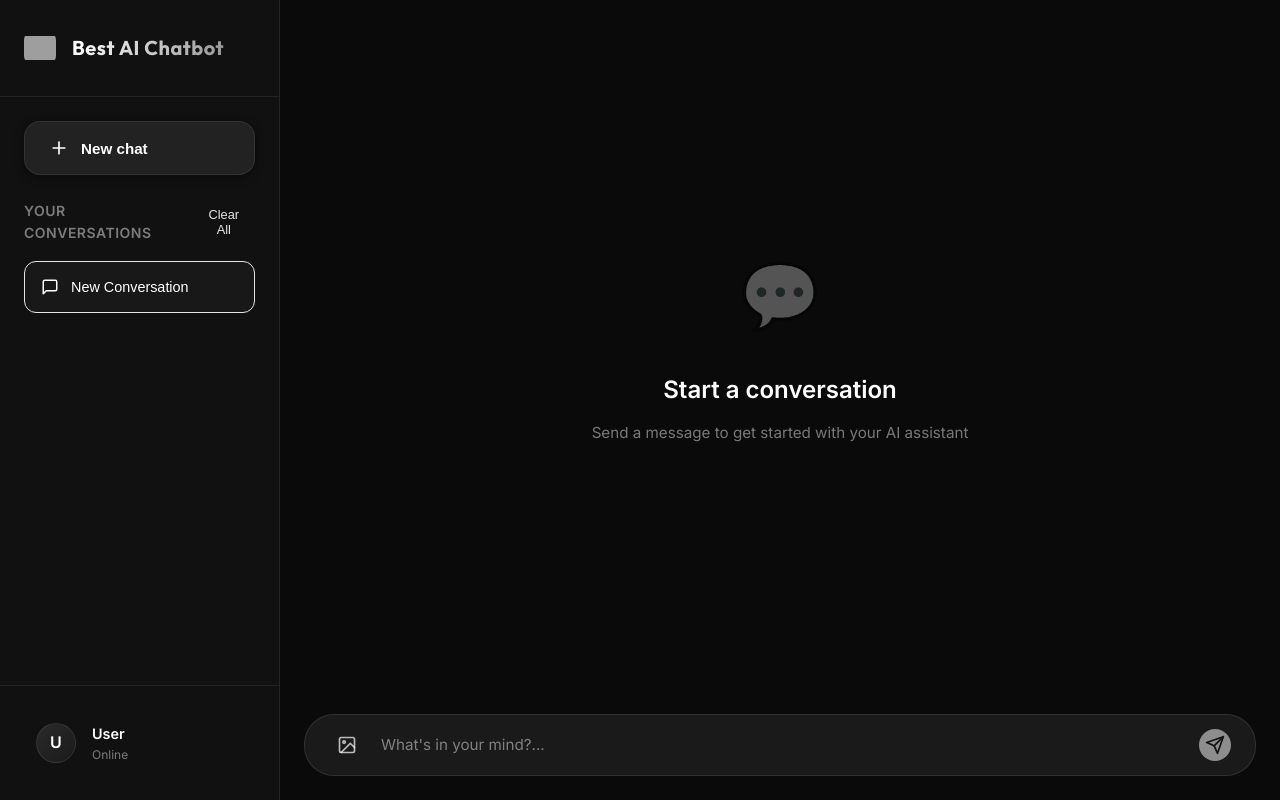
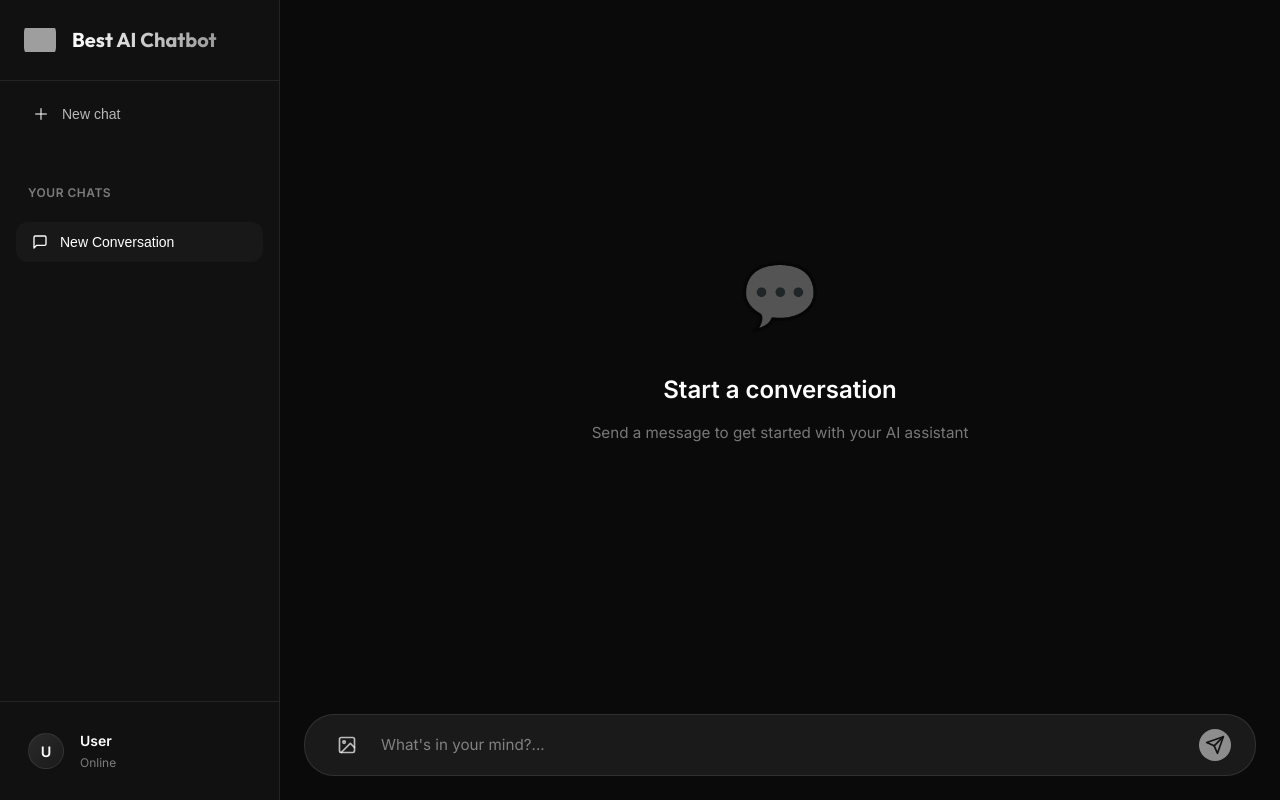
Before and after one commit to bestpatcharapon/my-ai-web, a React (Vite) app: page / in a window 1280 px wide. Both pictures are taken after a click on the button "New chat". Built offline with nearby package versions, Linux system fonts and the light colour scheme; grey boxes are pictures that could not be loaded.

Commit message:
Redesign Sidebar to match ChatGPT style
- Changed 'New chat' from button to list item
- Simplified header to 'Your chats' (small label)
- Removed 'Clear All' button
- Unified styling for all list items
- Cleaner, more professional appearance
- Reduced spacing for compact look

```diff
--- a/src/components/Sidebar.css
+++ b/src/components/Sidebar.css
@@ -9,9 +9,8 @@
 }
 
 .sidebar-header {
-  padding: var(--spacing-xl) var(--spacing-lg);
+  padding: var(--spacing-lg);
   border-bottom: 1px solid var(--glass-border);
-  animation: fadeIn 0.4s ease-out;
 }
 
 .sidebar-title-wrapper {
@@ -31,93 +30,23 @@
   font-family: var(--font-heading);
   font-size: 1.25rem;
   font-weight: 700;
-  letter-spacing: 0.5px;
 }
 
-.new-chat-btn {
-  margin: var(--spacing-lg);
-  padding: var(--spacing-md) var(--spacing-lg);
-  background: var(--bg-elevated);
-  color: var(--text-primary);
-  border: 1px solid var(--glass-border);
-  border-radius: var(--radius-lg);
-  font-size: 0.95rem;
-  font-weight: 600;
-  display: flex;
-  align-items: center;
-  gap: var(--spacing-sm);
-  cursor: pointer;
-  transition: all var(--transition-base);
-  box-shadow: var(--shadow-sm);
-}
-
-.new-chat-btn:hover {
-  background: var(--bg-tertiary);
-  border-color: var(--accent-light);
-  transform: translateY(-2px);
-  box-shadow: 0 8px 24px rgba(255, 255, 255, 0.1);
-}
-
-.new-chat-btn:active {
-  transform: translateY(0);
-}
-
-.conversations-section {
-  flex: 1;
-  overflow: hidden;
-  display: flex;
-  flex-direction: column;
-  padding: 0 var(--spacing-lg);
-}
-
-.conversations-header {
-  display: flex;
-  justify-content: space-between;
-  align-items: center;
-  margin-bottom: var(--spacing-md);
-}
-
-.conversations-header h2 {
-  font-size: 0.875rem;
-  font-weight: 600;
-  color: var(--text-tertiary);
-  text-transform: uppercase;
-  letter-spacing: 0.5px;
-}
-
-.clear-all-btn {
-  background: none;
-  border: none;
-  color: var(--accent-light);
-  font-size: 0.8rem;
-  cursor: pointer;
-  padding: var(--spacing-xs);
-  transition: color var(--transition-fast);
-}
-
-.clear-all-btn:hover {
-  color: var(--text-primary);
-}
-
-.conversations-list {
+/* Sidebar content area */
+.sidebar-content {
   flex: 1;
   overflow-y: auto;
+  padding: var(--spacing-sm) var(--spacing-md);
   display: flex;
   flex-direction: column;
   gap: var(--spacing-xs);
 }
 
-.empty-state {
-  color: var(--text-tertiary);
-  font-size: 0.9rem;
-  text-align: center;
-  padding: var(--spacing-xl);
-}
-
-.conversation-item {
-  padding: var(--spacing-md);
+/* Unified item style for both new chat and conversations */
+.sidebar-item {
+  padding: var(--spacing-sm) var(--spacing-md);
   background: transparent;
-  border: 1px solid transparent;
+  border: none;
   border-radius: var(--radius-md);
   color: var(--text-secondary);
   display: flex;
@@ -126,19 +55,51 @@
   cursor: pointer;
   transition: all var(--transition-fast);
   text-align: left;
-  font-size: 0.9rem;
+  font-size: 0.875rem;
+  width: 100%;
 }
 
-.conversation-item:hover {
+.sidebar-item:hover {
   background: var(--glass-bg);
-  border-color: var(--glass-border);
   color: var(--text-primary);
 }
 
-.conversation-item.active {
+.sidebar-item.active {
   background: var(--glass-bg);
-  border-color: var(--accent-light);
   color: var(--text-primary);
+}
+
+/* New chat item */
+.new-chat-item {
+  font-weight: 500;
+  margin-bottom: var(--spacing-sm);
+}
+
+/* Conversations section */
+.conversations-section {
+  flex: 1;
+  display: flex;
+  flex-direction: column;
+  gap: var(--spacing-xs);
+  overflow: hidden;
+}
+
+.section-label {
+  font-size: 0.75rem;
+  font-weight: 600;
+  color: var(--text-tertiary);
+  text-transform: uppercase;
+  letter-spacing: 0.5px;
+  padding: var(--spacing-sm) var(--spacing-sm);
+  margin-top: var(--spacing-md);
+}
+
+.conversations-list {
+  flex: 1;
+  overflow-y: auto;
+  display: flex;
+  flex-direction: column;
+  gap: 2px;
 }
 
 .conversation-title {
@@ -148,8 +109,9 @@
   white-space: nowrap;
 }
 
+/* Sidebar footer */
 .sidebar-footer {
-  padding: var(--spacing-lg);
+  padding: var(--spacing-md);
   border-top: 1px solid var(--glass-border);
 }
 
@@ -168,8 +130,8 @@
 }
 
 .user-avatar {
-  width: 40px;
-  height: 40px;
+  width: 36px;
+  height: 36px;
   border-radius: 50%;
   background: var(--gradient-primary);
   border: 1px solid var(--glass-border);
@@ -177,7 +139,7 @@
   align-items: center;
   justify-content: center;
   font-weight: 600;
-  font-size: 1rem;
+  font-size: 0.9rem;
 }
 
 .user-info {
@@ -185,7 +147,7 @@
 }
 
 .user-name {
-  font-size: 0.9rem;
+  font-size: 0.875rem;
   font-weight: 600;
   color: var(--text-primary);
 }
--- a/src/components/Sidebar.jsx
+++ b/src/components/Sidebar.jsx
@@ -12,34 +12,31 @@ function Sidebar({ conversations, activeConversation, onNewChat, onSelectConvers
         </div>
       </div>
 
-      <button className="new-chat-btn" onClick={onNewChat}>
-        <FiPlus size={20} />
-        <span>New chat</span>
-      </button>
+      <div className="sidebar-content">
+        {/* New chat as list item */}
+        <button className="sidebar-item new-chat-item" onClick={onNewChat}>
+          <FiPlus size={18} />
+          <span>New chat</span>
+        </button>
 
-      <div className="conversations-section">
-        <div className="conversations-header">
-          <h2>Your conversations</h2>
+        {/* Conversations section */}
+        <div className="conversations-section">
           {conversations.length > 0 && (
-            <button className="clear-all-btn" onClick={onClearAll}>Clear All</button>
+            <h2 className="section-label">Your chats</h2>
           )}
-        </div>
 
-        <div className="conversations-list">
-          {conversations.length === 0 ? (
-            <p className="empty-state">No conversations yet</p>
-          ) : (
-            conversations.map((conv) => (
+          <div className="conversations-list">
+            {conversations.map((conv) => (
               <button
                 key={conv.id}
-                className={`conversation-item ${activeConversation === conv.id ? 'active' : ''}`}
+                className={`sidebar-item conversation-item ${activeConversation === conv.id ? 'active' : ''}`}
                 onClick={() => onSelectConversation(conv.id)}
               >
-                <FiMessageSquare size={18} />
+                <FiMessageSquare size={16} />
                 <span className="conversation-title">{conv.title}</span>
               </button>
-            ))
-          )}
+            ))}
+          </div>
         </div>
       </div>
 
```
